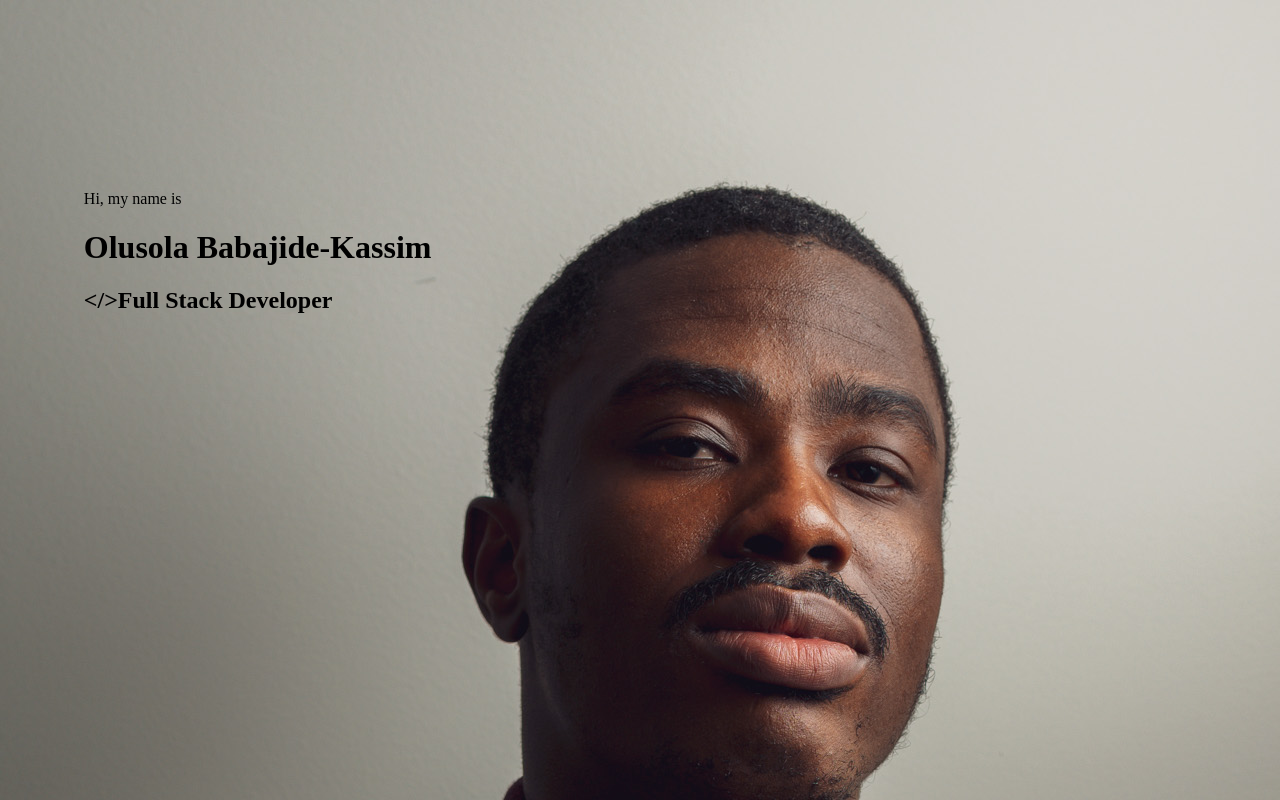
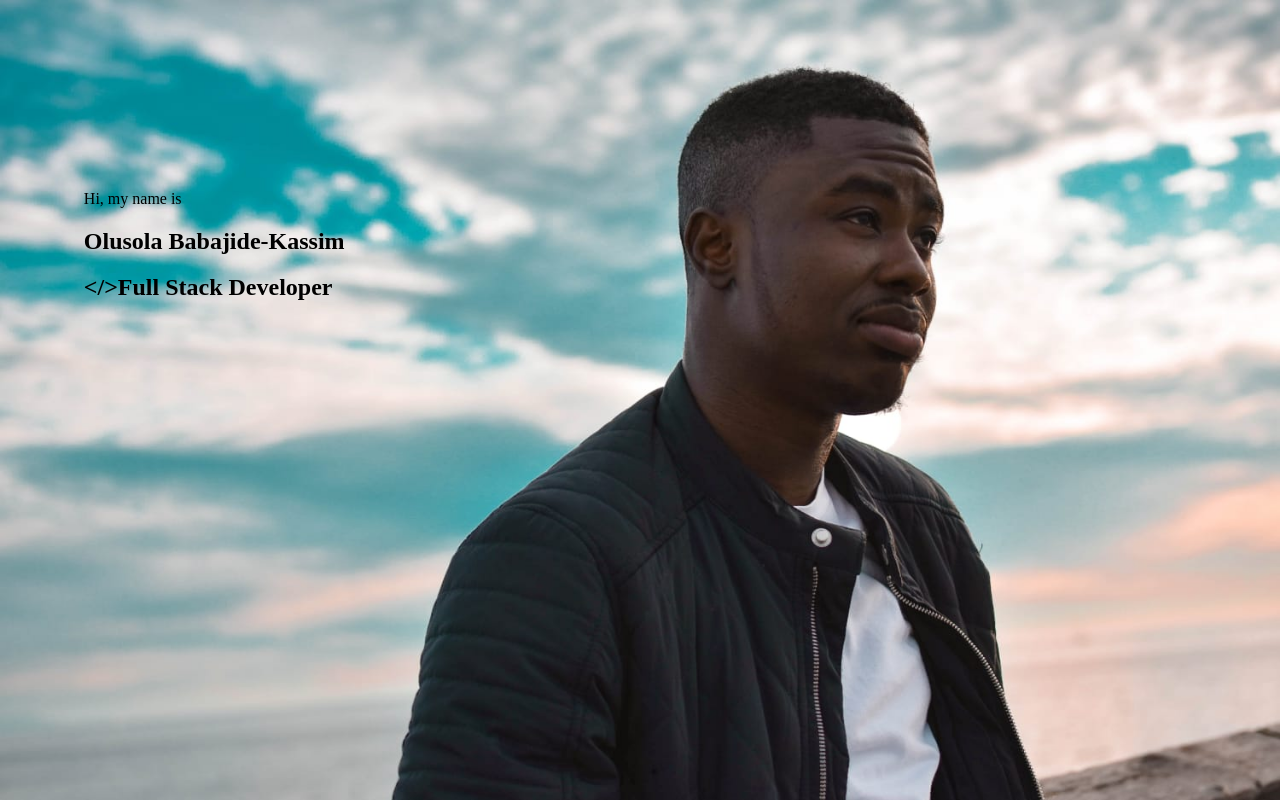
Before and after one commit to Andrex94/Andrex94.github.io, a plain HTML site: page index.html in a window 1280 px wide. Drawn offline with Linux system fonts and the light colour scheme.

Commit message:
Add new bio picture

```diff
--- a/index.html
+++ b/index.html
@@ -7,11 +7,13 @@
     <title>Olusola's Portfolio</title>
     <style>
       body {
-        background-image: url(/biopic.jpg);
-        object-fit: contain;
+        background-image: url(/biopic2.jpg);
+        background-size: cover;
+        background-repeat: no-repeat;
+        object-fit: cover;
       }
 
-      .intro {
+      .container {
         margin-left: 6%;
         margin-top: 15%;
         align-items: center;
@@ -20,12 +22,17 @@
     </style>
   </head>
   <body>
-    <header></header>
-
-    <div class="intro">
-      <p>Hi, my name is</p>
-      <h1>Olusola Babajide-Kassim</h1>
-      <h2>&lt;/&gt;Full Stack Developer</h2>
-    </div>
+    <main>
+      <section>
+        <div class="container">
+          <p>Hi, my name is</p>
+          <h1>Olusola Babajide-Kassim</h1>
+          <h2>&lt;/&gt;Full Stack Developer</h2>
+        </div>
+      </section>
+      <div>
+        <h3></h3>
+      </div>
+    </main>
   </body>
 </html>
```
Also changed, not shown: biopic2.jpg (added).
